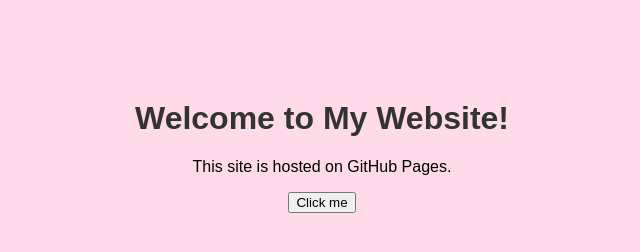
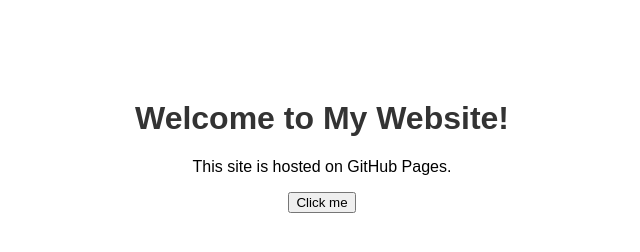
Before and after one commit to Nikita121227/mywebpage, a plain HTML site: page index.html in a window 1280 px wide. Shown: the whole page, without its empty margins (318-958 px from the left). Drawn offline with Linux system fonts and the light colour scheme.

Commit message:
Update style.css

```diff
--- a/style.css
+++ b/style.css
@@ -1,5 +1,5 @@
 body {
-  background-color: #ffDBE9;
+  background-color: #ffD5CO;
   font-family: Arial, sans-serif;
   text-align: center;
   margin-top: 100px;
```
